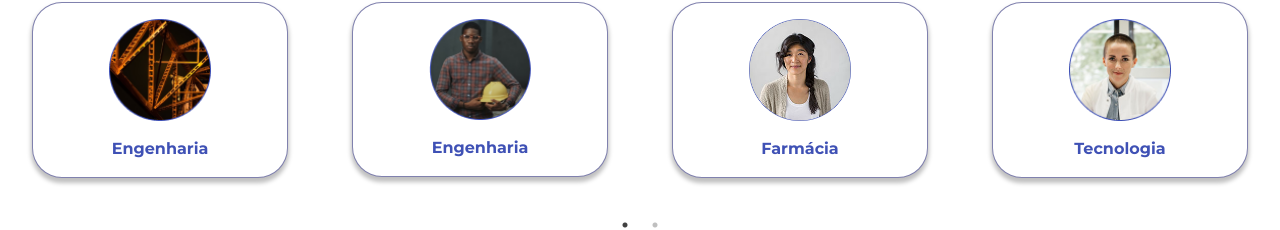
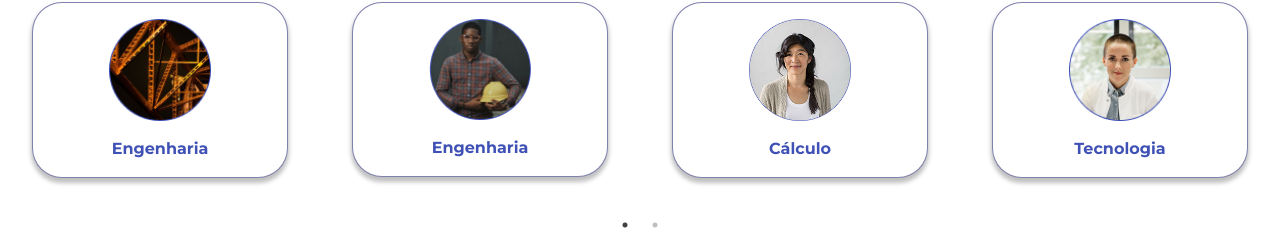
Before and after one commit to ricardocr18/gamaAcademyChefao, a React (Create React App) app: page /mentores in a window 1280 px wide. Shown: the part 486-716 px from the top of the page. Built offline with nearby package versions, Linux system fonts and the light colour scheme.

Commit message:
ajustes do perfil do mentor

```diff
--- a/src/components/CardSlider.js
+++ b/src/components/CardSlider.js
@@ -79,7 +79,7 @@
             <div className="card">
               <img className="pt-3 card-img-top" src={img3} alt="" />
               <div className="card-body">
-                <p className="card-text">Farmácia</p>
+                <p className="card-text">Cálculo</p>
               </div>
 
             </div>
```
